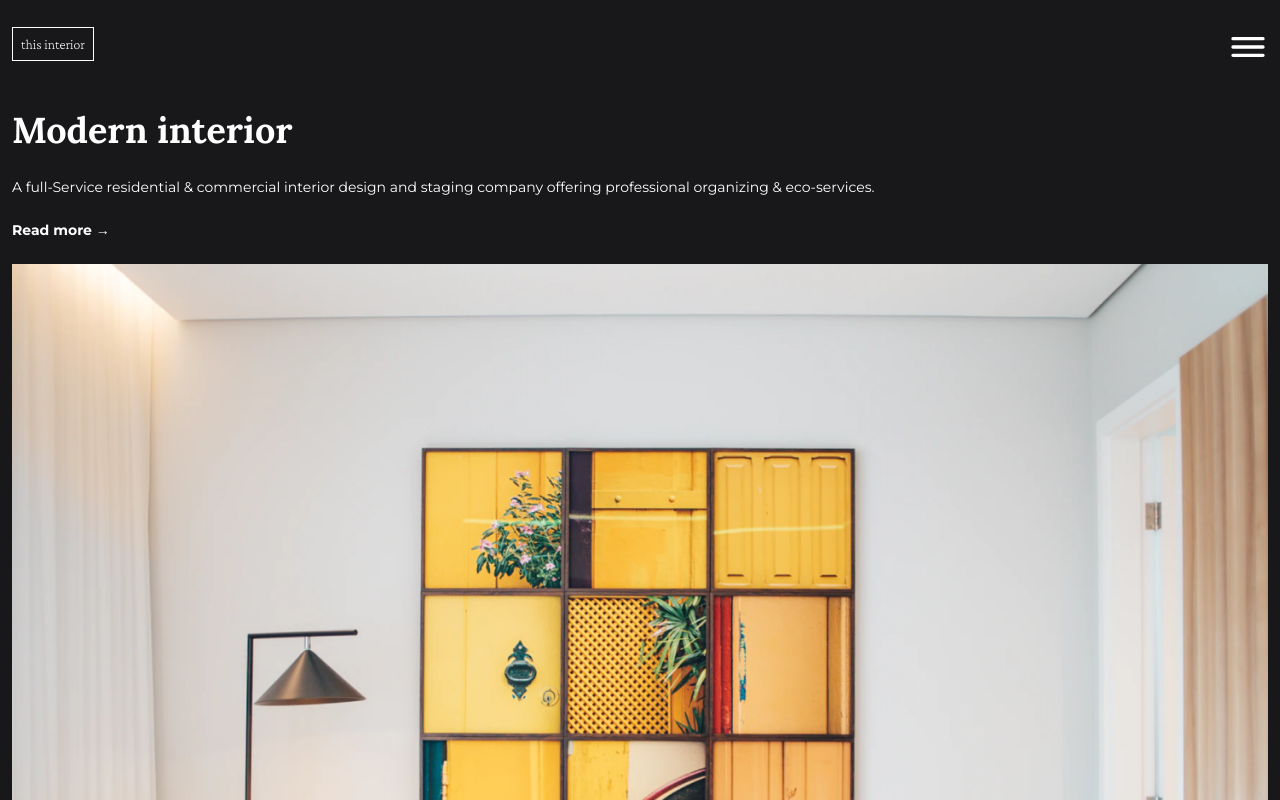
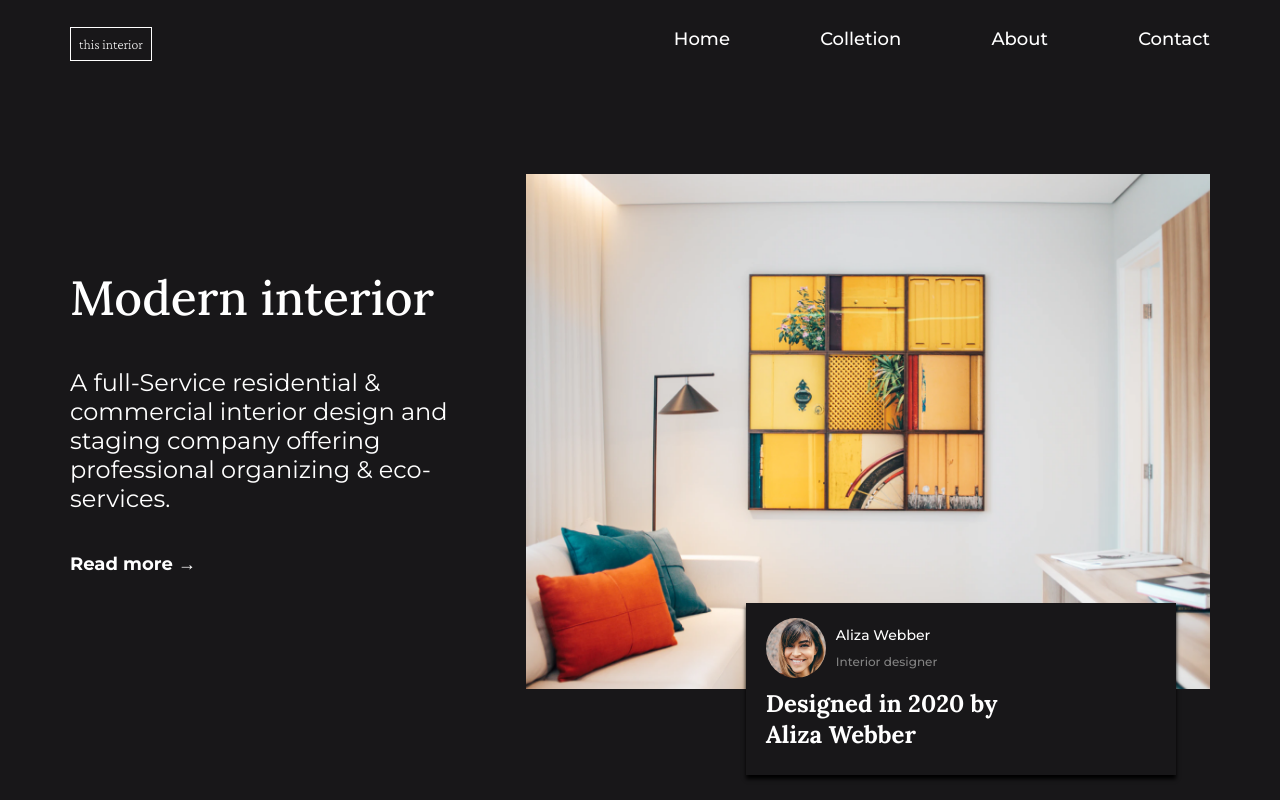
Before and after one commit to torecoder/devChallenge-3, a plain HTML site: page index.html in a window 1280 px wide. Shown: the top 800 px of the page. Drawn offline with nearby package versions, Linux system fonts and the light colour scheme.

Commit message:
responsive done

```diff
--- a/style.css
+++ b/style.css
@@ -32,7 +32,7 @@ body {
 .header__flex {
   display: flex;
   justify-content: space-between;
-  align-items: flex-start;
+  align-items: center;
   padding-top: 0px;
 }
 /* title */
@@ -109,7 +109,8 @@ body {
   display: flex;
   flex-wrap: wrap;
   align-items: center;
-  margin-bottom: 150px;
+  height: 80vh;
+  margin-bottom: 140px;
 }
 
 .content {
@@ -145,13 +146,12 @@ body {
 
 .card {
   position: absolute;
-  bottom: -50%;
+  bottom: -30%;
   right: 5%;
   background: var(--graphite);
   padding: 15px 0px 25px 20px;
   box-shadow: 0px 4px 4px 0px #000;
-  width: 220px;
-  margin-bottom: 60px;
+  width: 280px;
 }
 
 .card__header {
@@ -187,6 +187,10 @@ body {
 }
 
 footer {
+  /* position: absolute;
+  bottom: 0;
+  left: 0;
+  right: 0; */
 }
 
 footer p {
@@ -203,5 +207,126 @@ footer p a {
   color: #a9a9a9;
 }
 
+@media screen and (min-width: 500px) {
+  /* .main {
+    margin-bottom: 180px;
+  } */
+
+  .card {
+    bottom: -10%;
+  }
+}
+
 @media screen and (min-width: 650px) {
+  .header__back-icon,
+  .check-menu,
+  .menu-action {
+    display: none;
+  }
+
+  .menu {
+    display: block;
+  }
+
+  .menu__item {
+    display: inline-block;
+    margin-left: 50px;
+    padding: 0;
+    padding-bottom: 8px;
+    transition: border 0.5s ease;
+    border-bottom: 2px solid transparent;
+  }
+
+  .menu__item:hover,
+  .menu__item:active {
+    border-color: var(--white);
+  }
 }
+
+@media screen and (min-width: 730px) {
+  body {
+    margin: 0 48px;
+  }
+
+  .main {
+    justify-content: space-between;
+    margin-bottom: 20px;
+  }
+
+  .content {
+    width: 300px;
+  }
+
+  .images {
+    display: inline-block;
+    width: 60%;
+  }
+
+  .card {
+    bottom: -15%;
+    right: 5%;
+    width: 350px;
+  }
+}
+
+@media screen and (min-width: 1024px) {
+  body {
+    margin: 0 70px;
+  }
+
+  .menu__item {
+    margin-left: 86px;
+  }
+
+  .main {
+    justify-content: space-between;
+    margin-bottom: 150px;
+  }
+
+  .content {
+    width: 410px;
+    gap: 40px;
+  }
+
+  .content__title {
+    font-family: var(--lora);
+    font-size: 48px;
+    font-weight: 500;
+  }
+
+  .content__text {
+    font-weight: 400;
+    font-size: 24px;
+  }
+
+  .content__link {
+    font-weight: 700;
+    font-size: 18px;
+  }
+
+  .images {
+    display: inline-block;
+    max-width: 820px;
+  }
+
+  .card {
+    bottom: -15%;
+    right: 5%;
+    width: 410px;
+  }
+
+  .name {
+    font-size: 14px;
+  }
+
+  .job {
+    font-size: 12px;
+  }
+
+  .card__text {
+    font-family: var(--lora);
+    font-weight: 700;
+    font-size: 24px;
+    width: 250px;
+  }
+}
```
Also changed, not shown: 1 other file.
